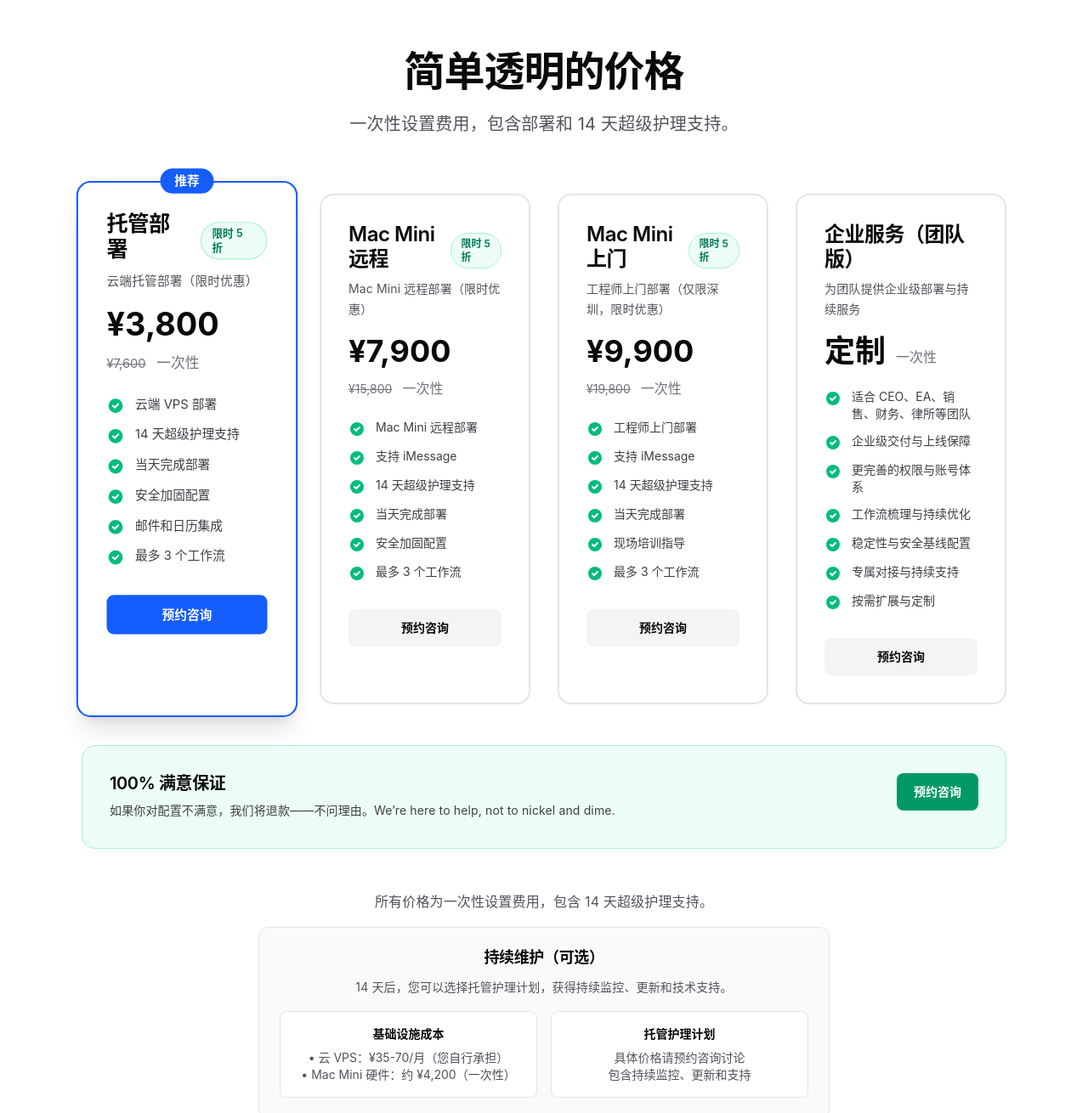
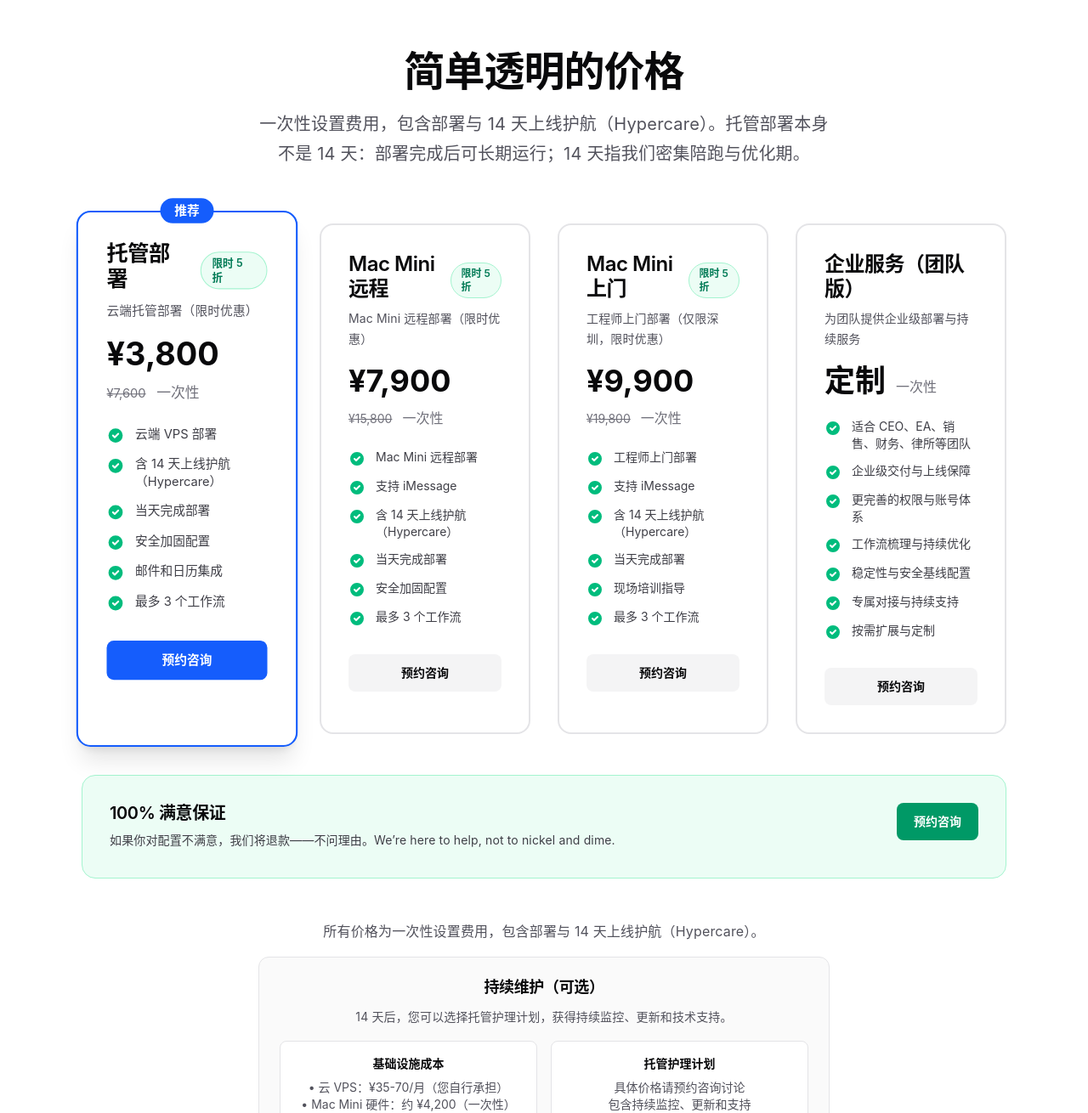
Before and after one commit to boshenzh/weclaw-site, a Next.js app: page / in a window 1280 px wide. Shown: the part 2424-3734 px from the top of the page at 85% size. Built offline with nearby package versions, Linux system fonts and the light colour scheme.

Commit message:
copy: clarify 14-day hypercare is onboarding, not hosting term

```diff
--- a/src/app/page.tsx
+++ b/src/app/page.tsx
@@ -11,7 +11,7 @@ const pricing = [
     description: "云端托管部署（限时优惠）",
     features: [
       "云端 VPS 部署",
-      "14 天超级护理支持",
+      "含 14 天上线护航（Hypercare）",
       "当天完成部署",
       "安全加固配置",
       "邮件和日历集成",
@@ -28,7 +28,7 @@ const pricing = [
     features: [
       "Mac Mini 远程部署",
       "支持 iMessage",
-      "14 天超级护理支持",
+      "含 14 天上线护航（Hypercare）",
       "当天完成部署",
       "安全加固配置",
       "最多 3 个工作流",
@@ -44,7 +44,7 @@ const pricing = [
     features: [
       "工程师上门部署",
       "支持 iMessage",
-      "14 天超级护理支持",
+      "含 14 天上线护航（Hypercare）",
       "当天完成部署",
       "现场培训指导",
       "最多 3 个工作流",
@@ -480,7 +480,7 @@ export default function Home() {
                 简单透明的价格
               </h2>
               <p className="text-xl text-zinc-600 max-w-2xl mx-auto">
-                一次性设置费用，包含部署和 14 天超级护理支持。
+                一次性设置费用，包含部署与 14 天上线护航（Hypercare）。托管部署本身不是 14 天：部署完成后可长期运行；14 天指我们密集陪跑与优化期。
               </p>
             </div>
 
@@ -589,7 +589,7 @@ export default function Home() {
 
             <div className="mt-12 text-center space-y-4">
               <p className="text-zinc-600">
-                所有价格为一次性设置费用，包含 14 天超级护理支持。
+                所有价格为一次性设置费用，包含部署与 14 天上线护航（Hypercare）。
               </p>
               <div className="bg-zinc-50 rounded-xl p-6 max-w-2xl mx-auto border border-zinc-200">
                 <h3 className="text-lg font-semibold text-zinc-950 mb-3">
```
